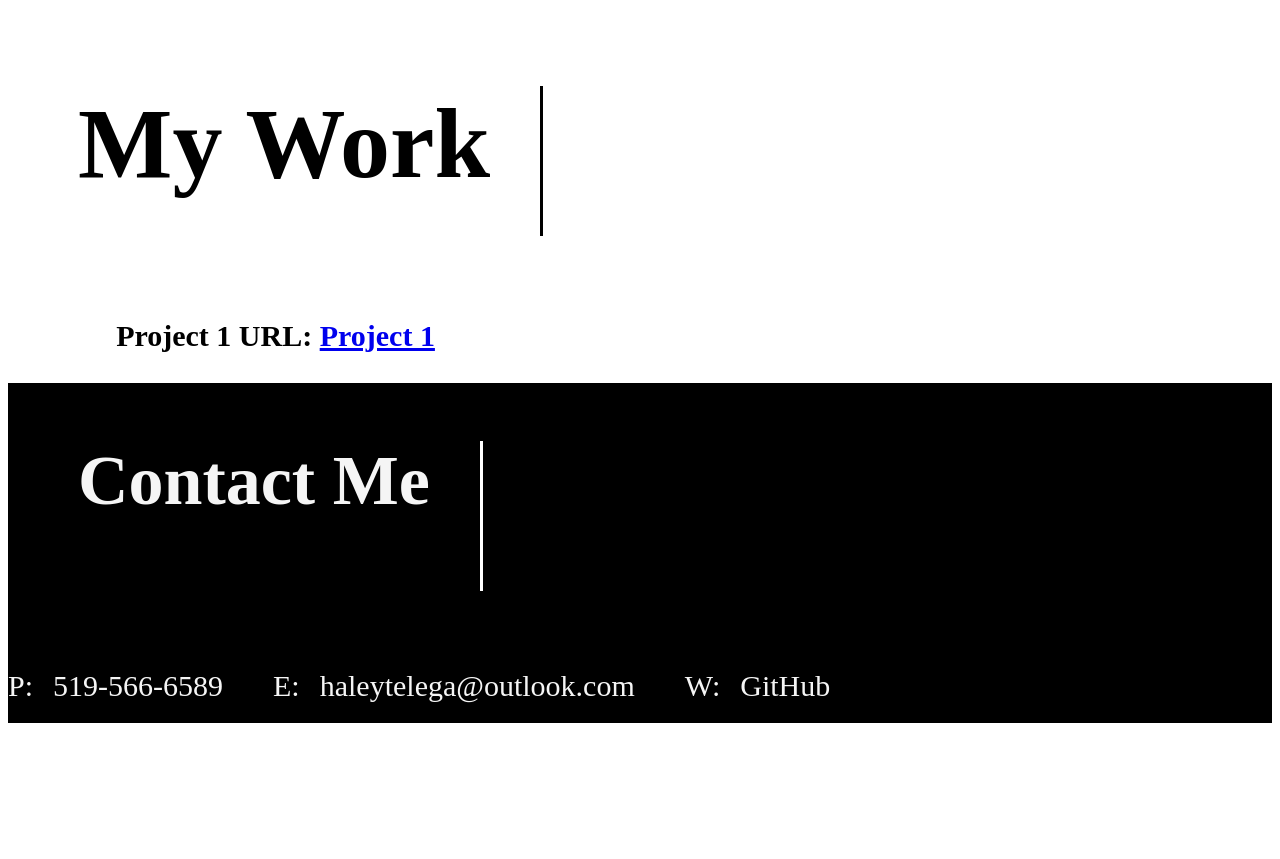
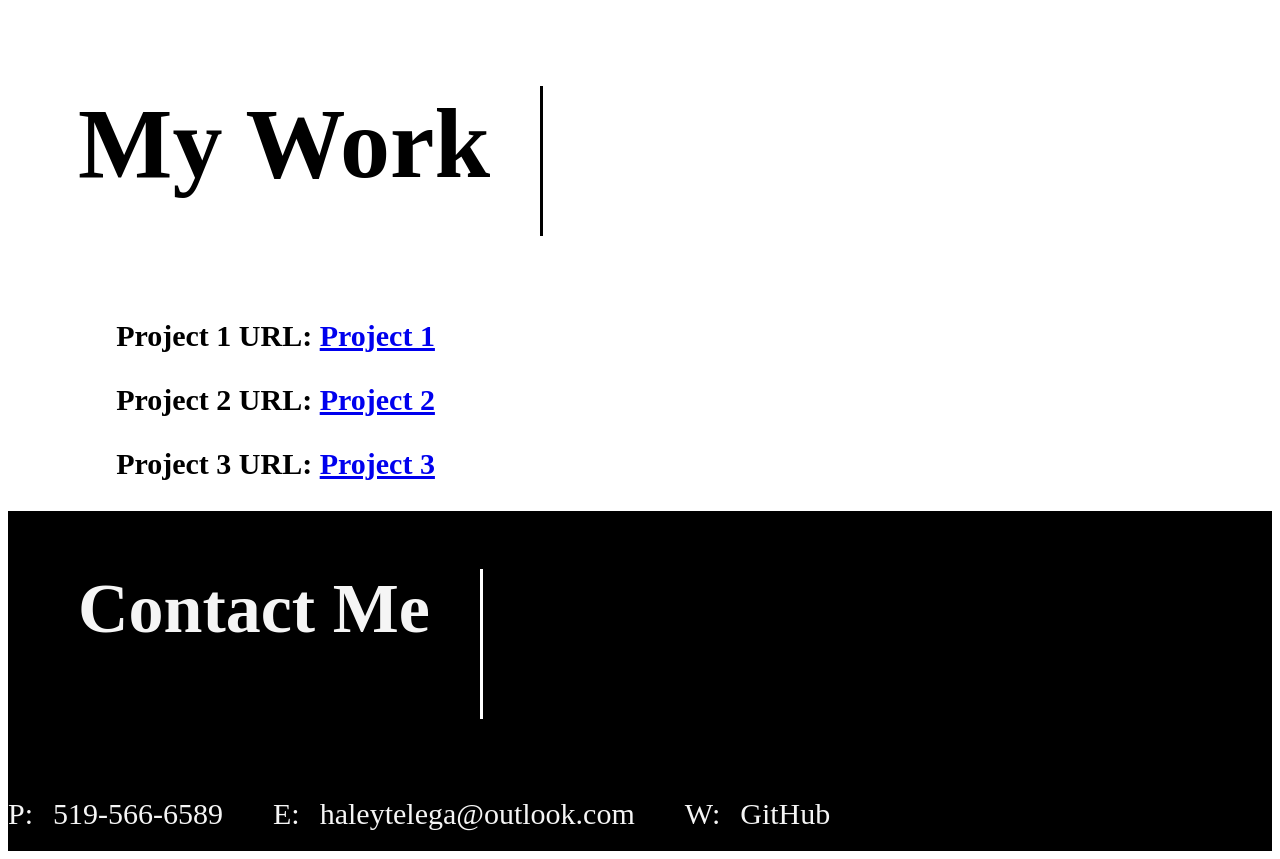
Before and after one commit to haleytelega/Bio-Webpage, a plain HTML site: page index.html in a window 1280 px wide. Shown: the part 759-1618 px from the top of the page. Before the commit the page ends 1490 px from the top, so only its background shows below. Drawn offline with Linux system fonts and the light colour scheme.

Commit message:
added project 3

```diff
--- a/index.html
+++ b/index.html
@@ -50,6 +50,8 @@
             <div>
                 <h2>My Work</h2>
                 <h3>Project 1 URL: <a href="https://ayvavalenti.github.io/super-cool-project/"  target="_blank">Project 1</a></h3>
+                <h3>Project 2 URL: <a href="https://book-and-beans.herokuapp.com/"  target="_blank">Project 2</a></h3>
+                <h3>Project 3 URL: <a href="https://pure-spire-62048.herokuapp.com/"  target="_blank">Project 3</a></h3>
             </div>
         </section>
 
```
